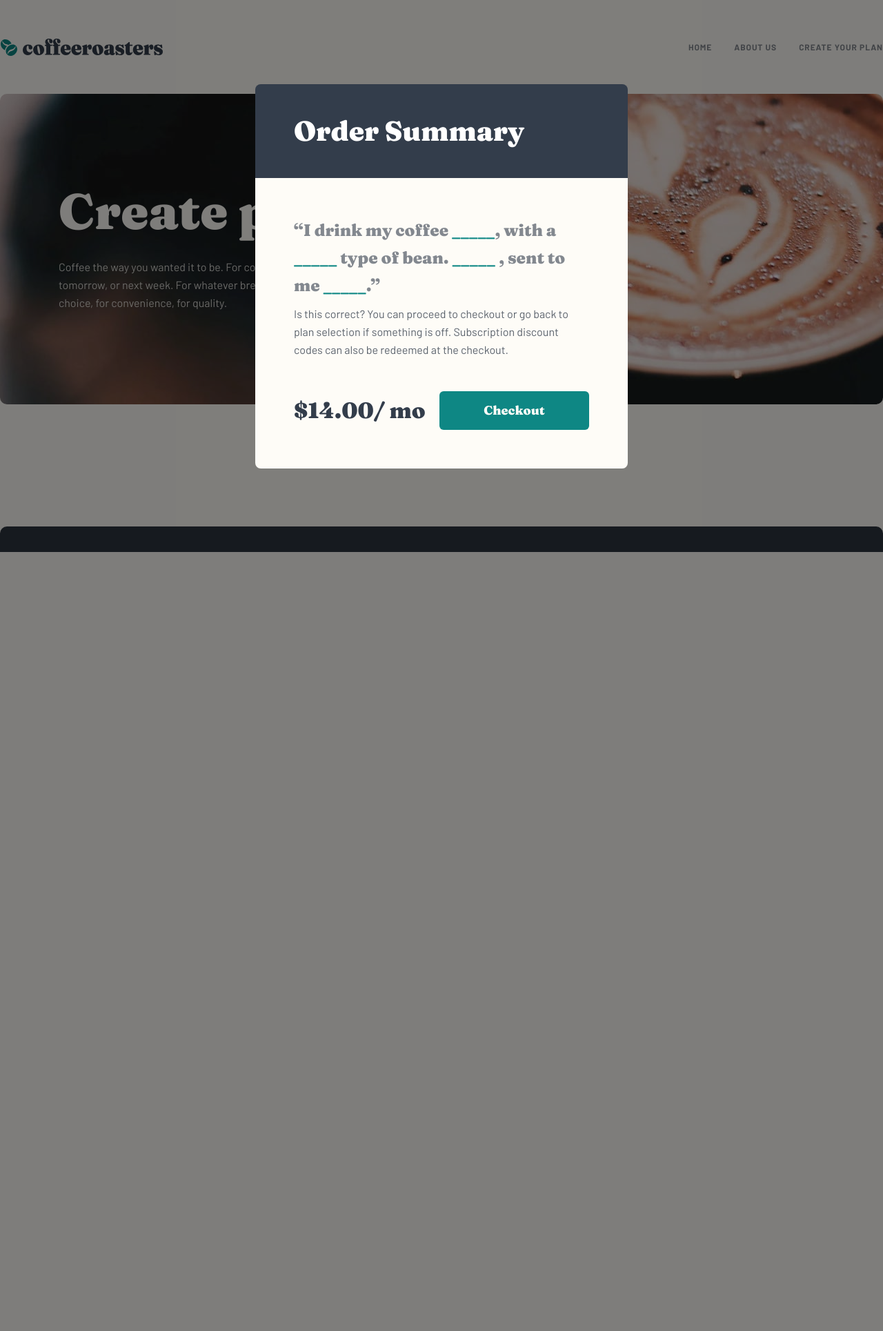
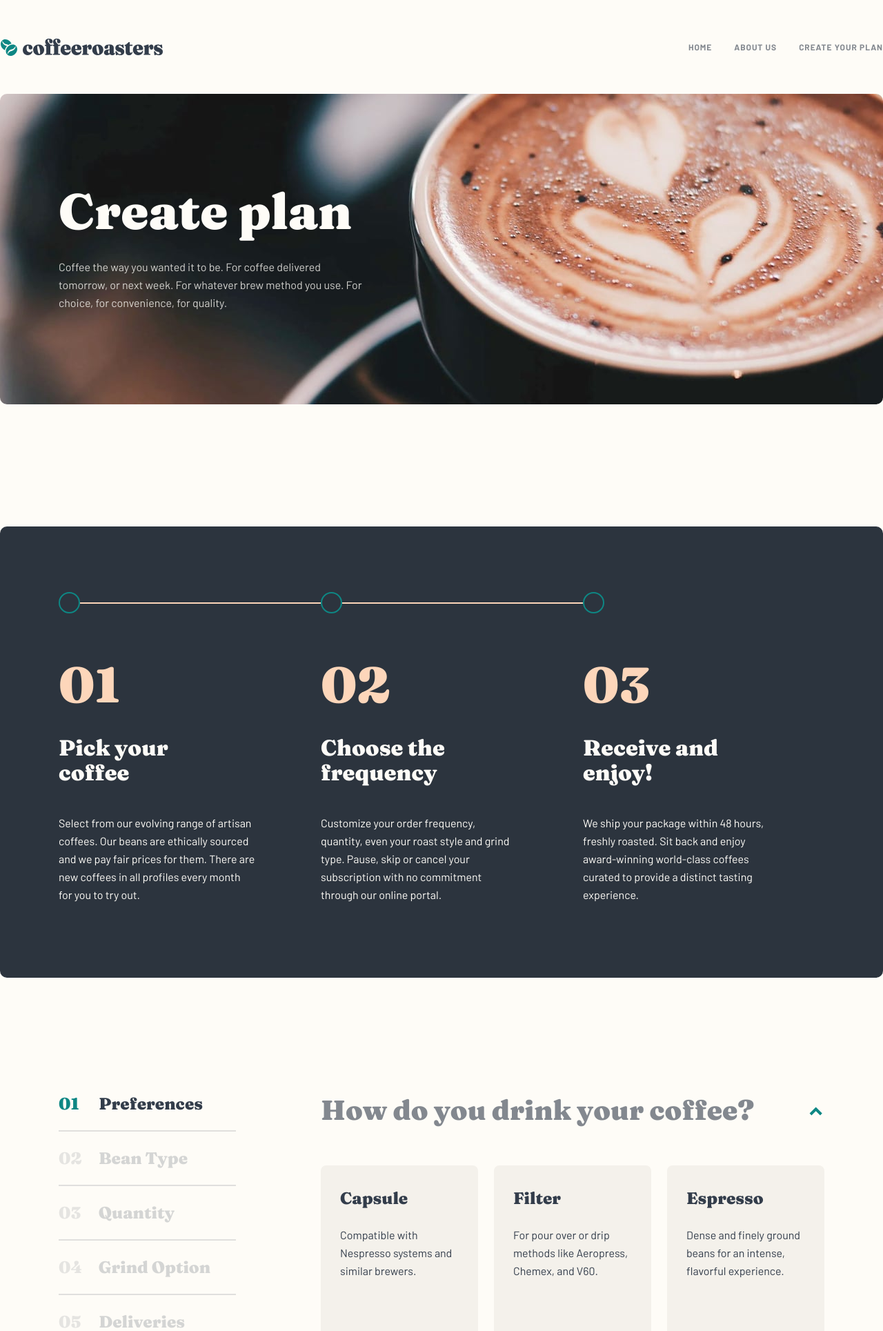
Before and after one commit to VillageR88/flask-coffeeroasters-subscription-site, a Flask app: page /create-your-plan in a window 1280 px wide. Shown: the top 1929 px of the page at 69% size. Before the commit the page ends 800 px from the top, so only its background shows below. Run offline with Flask 3, Linux system fonts and the light colour scheme.

Commit message:
fixed green span on option
Signed-off-by: VillageR88 <villager88pl@gmail.com>

```diff
--- a/app/static/css/create-your-plan.css
+++ b/app/static/css/create-your-plan.css
@@ -11,7 +11,7 @@ p {
   height: 100%;
   background-color: rgba(0, 0, 0, 0.5);
   z-index: 1;
-  display: flex;
+  display: none;
   justify-content: center;
   align-items: center;
 }
@@ -690,13 +690,7 @@ main.create-your-plan
   > span:not(.prefix) {
   color: #0e8784;
 }
-main.create-your-plan
-  > form
-  > div
-  > div
-  > div:nth-of-type(1)
-  > p
-  > span:not(.prefix),
+
 #mask > div > div:nth-of-type(2) > section > p:nth-of-type(2) {
   font-family: barlow;
   font-size: 16px;
--- a/app/static/dist/main.js
+++ b/app/static/dist/main.js
@@ -234,4 +234,34 @@ function handleMask() {
         else
             mask.style.display = "flex";
     }
+    //add for debug event listener space pressed console.log('test)
+    /*
+ - If 250g weight is selected
+    - Every Week price per shipment is $7.20
+    - Every 2 Weeks price per shipment is $9.60
+    - Every Month price per shipment is $12.00
+  - If 500g weight is selected
+    - Every Week price per shipment is $13.00
+    - Every 2 Weeks price per shipment is $17.50
+    - Every Month price per shipment is $22.00
+  - If 1000g weight is selected
+    - Every Week price per shipment is $22.00
+    - Every 2 Weeks price per shipment is $32.00
+    - Every Month price per shipment is $42.00
+- Calculating per month cost for the Order Summary modal
+  - If Every Week is selected, the Order Summary modal should show the per shipment price multiplied by 4. For example, if 250g weight is selected, the price would be $28.80/month
+  - If Every 2 Weeks is selected, the Order Summary modal should show the per shipment price multiplied by 2. For example, if 250g weight is selected, the price would be $19.20/month
+  - If Every Month is selected, the Order Summary modal should show the per shipment price multiplied by 1. For example, if 250g weight is selected, the price would be $12.00/month
+  */
 }
+document.addEventListener("keydown", function (event) {
+    var How_do_you_drink_your_coffee = document.getElementById("How_do_you_drink_your_coffee");
+    var What_type_of_coffee = document.getElementById("What_type_of_coffee");
+    var How_much_would_you_like = document.getElementById("How_much_would_you_like");
+    var Want_us_to_grind_them = document.getElementById("Want_us_to_grind_them");
+    var How_often_should_we_deliver = document.getElementById("How_often_should_we_deliver");
+    var How_often_should_we_deliverPrice = How_often_should_we_deliver === null || How_often_should_we_deliver === void 0 ? void 0 : How_often_should_we_deliver.textContent;
+    if (event.key === " ") {
+        console.log(How_often_should_we_deliverPrice);
+    }
+});
```
Also changed, not shown: app/static/scripts/main.ts (+46 -0 lines).
